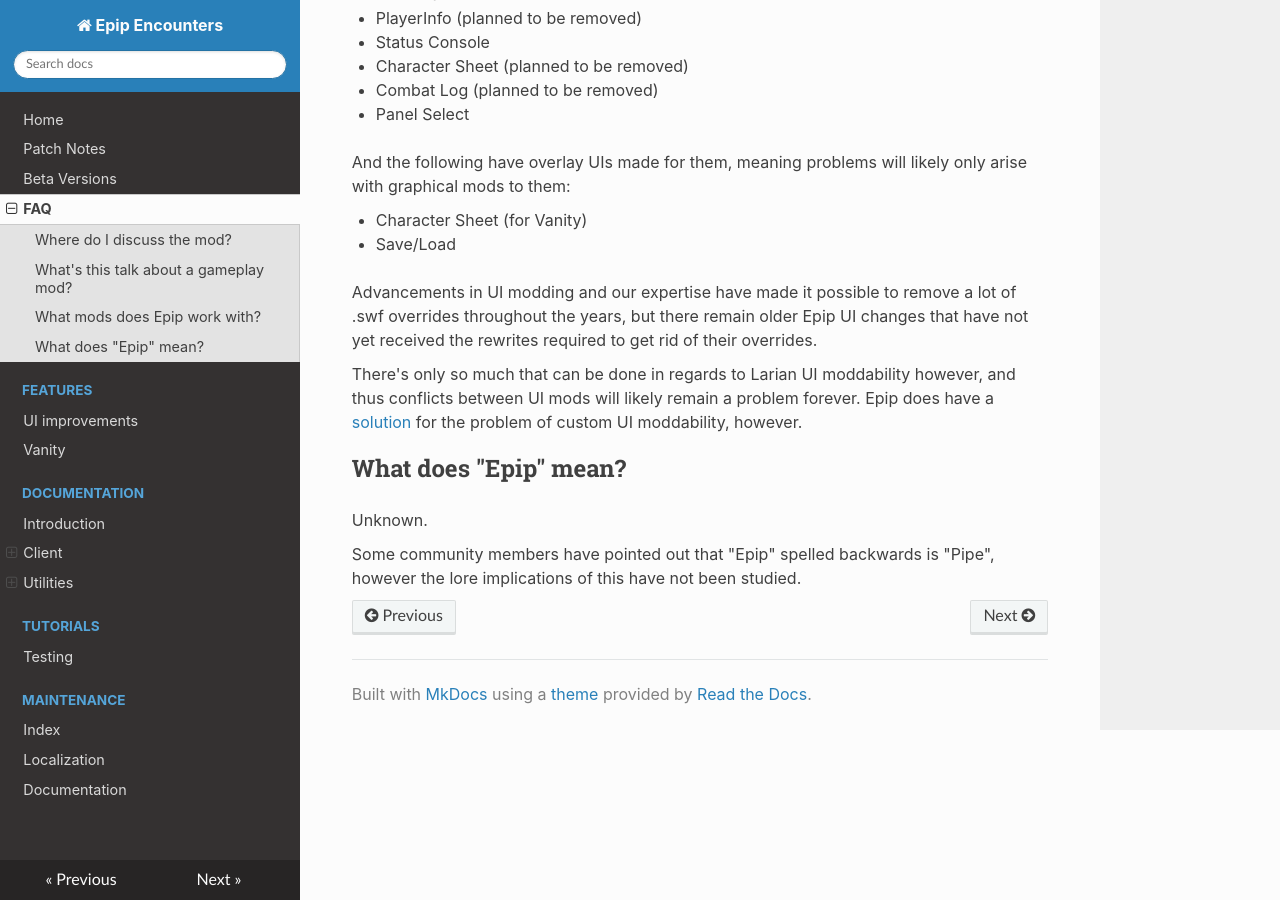
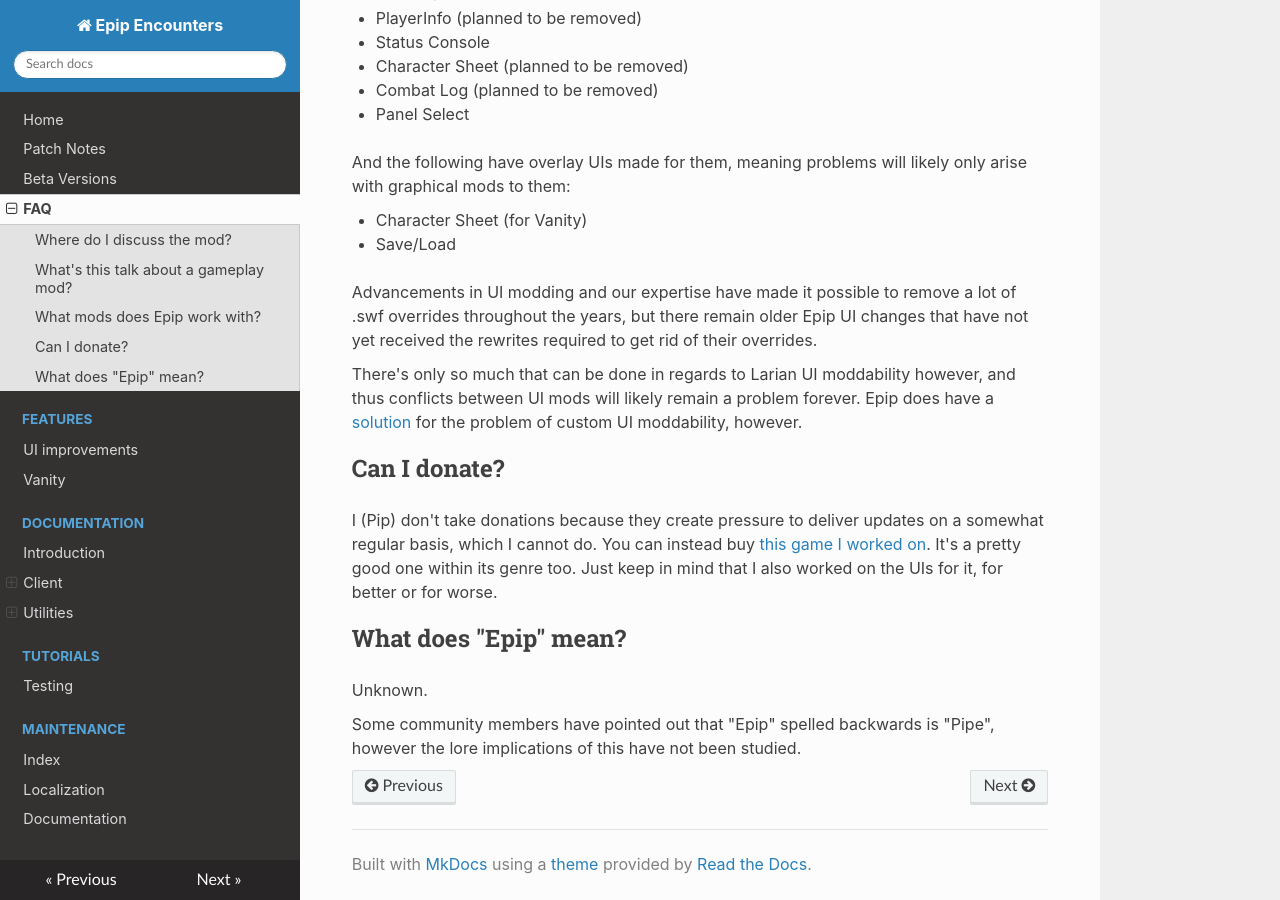
Before and after one commit to PinewoodPip/epip, an MkDocs documentation site: the page built from docs/Info/faq.md, in a window 1280 px wide and 900 px high, scrolled down 841 px. Built offline with MkDocs 1.6.1, drawn with Linux system fonts in a browser that asks for light colours; nearby versions of some CDN libraries; some of the changed text lies outside the part shown.

Commit message:
Update FAQ

```diff
--- a/docs/Info/faq.md
+++ b/docs/Info/faq.md
@@ -38,6 +38,9 @@
 
 There's only so much that can be done in regards to Larian UI moddability however, and thus conflicts between UI mods will likely remain a problem forever. Epip does have a [solution](../Documentation/Client/UI/Generic/Introduction.md) for the problem of custom UI moddability, however.
 
+## Can I donate?
+I (Pip) don't take donations because they create pressure to deliver updates on a somewhat regular basis, which I cannot do. You can instead buy [this game I worked on](https://store.steampowered.com/app/1477950/Lazy_Galaxy_2/). It's a pretty good one within its genre too. Just keep in mind that I also worked on the UIs for it, for better or for worse.
+
 ## What does "Epip" mean?
 Unknown.
 
```
Also changed, not shown: other parts of docs/Info/faq.md (+1 -1 lines).
